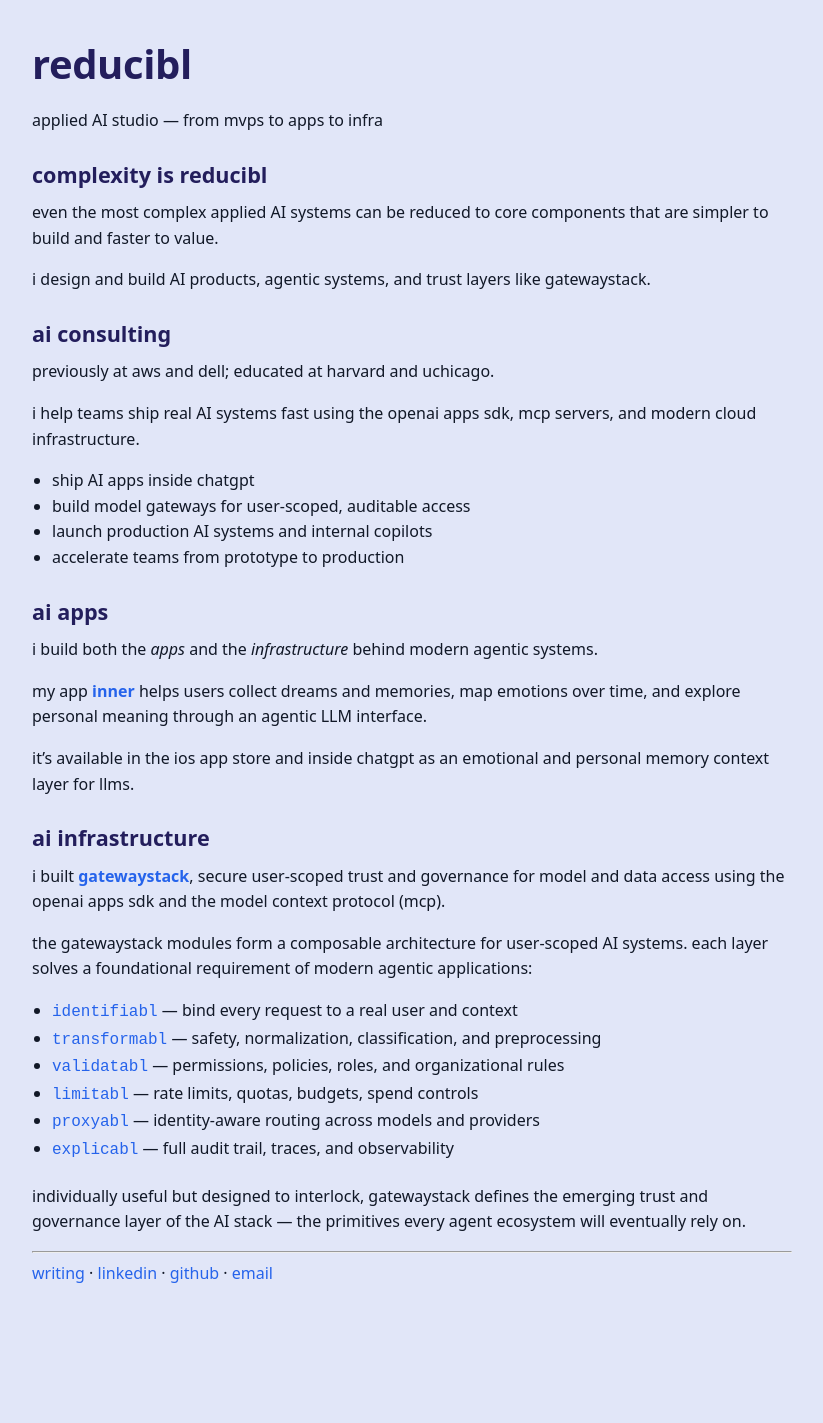
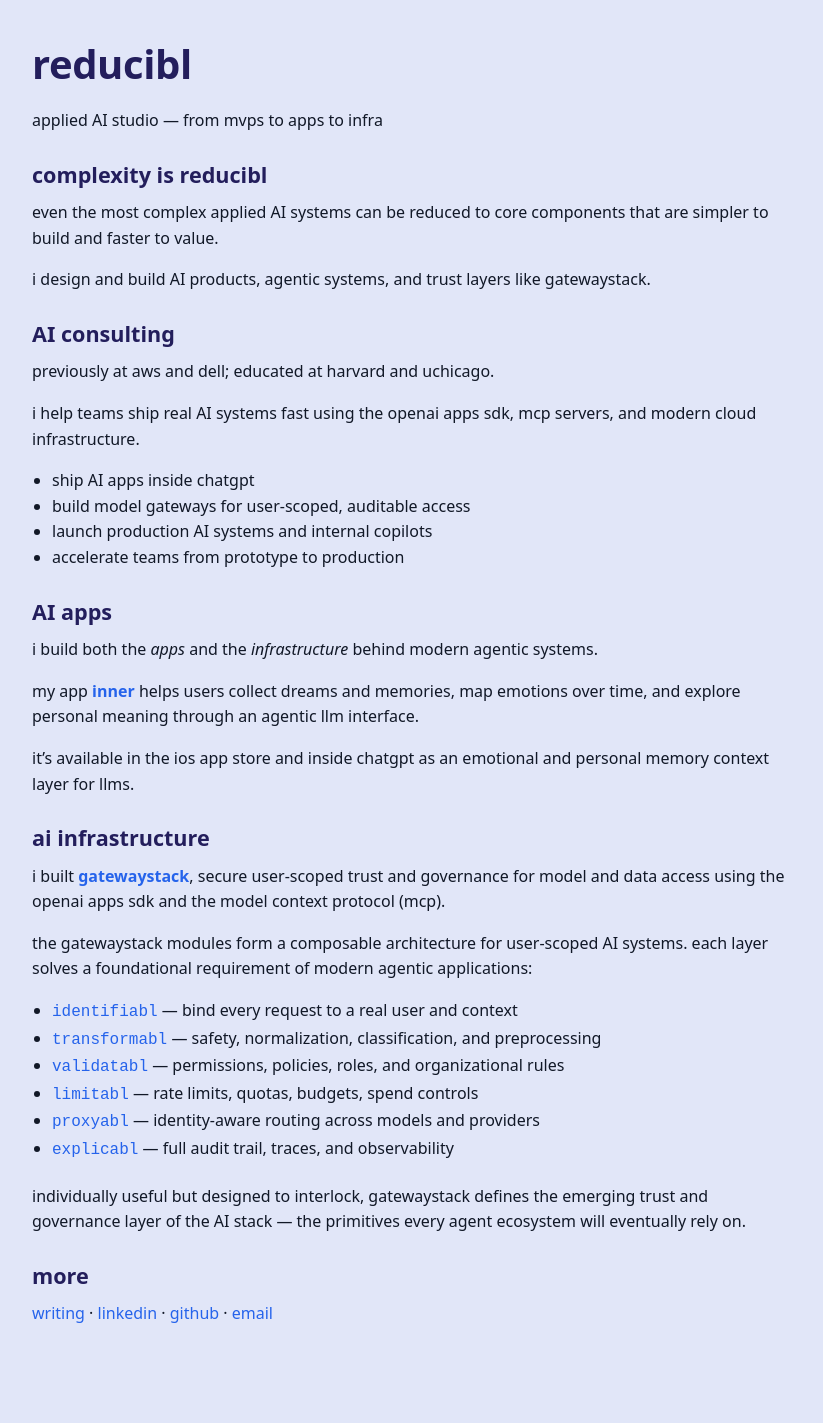
Before and after one commit to davidcrowe/reducibl.com, a Jekyll site: the page built from index.md, in a window 1280 px wide. Shown: the whole page, without its empty margins (228-1051 px from the left). Built offline with Jekyll 4.4.1, drawn with Linux system fonts in a browser that asks for light colours; before the commit the page ends 1382 px from its top, so only the background shows below that.

Commit message:
ux experimentation

```diff
--- a/index.md
+++ b/index.md
@@ -13,7 +13,7 @@ even the most complex applied AI systems can be reduced to core components that
 
 i design and build AI products, agentic systems, and trust layers like gatewaystack.
 
-## ai consulting
+## AI consulting
 
 previously at aws and dell; educated at harvard and uchicago.
 
@@ -24,11 +24,11 @@ i help teams ship real AI systems fast using the openai apps sdk, mcp servers, a
 - launch production AI systems and internal copilots
 - accelerate teams from prototype to production
 
-## ai apps
+## AI apps
 
 i build both the *apps* and the *infrastructure* behind modern agentic systems.
 
-my app [**inner**](https://innerdreamapp.com) helps users collect dreams and memories, map emotions over time, and explore personal meaning through an agentic LLM interface.
+my app [**inner**](https://innerdreamapp.com) helps users collect dreams and memories, map emotions over time, and explore personal meaning through an agentic llm interface.
 
 it’s available in the ios app store and inside chatgpt as an emotional and personal memory context layer for llms.
 
@@ -47,6 +47,6 @@ the gatewaystack modules form a composable architecture for user-scoped AI syste
 
 individually useful but designed to interlock, gatewaystack defines the emerging trust and governance layer of the AI stack — the primitives every agent ecosystem will eventually rely on.
 
----
+## more
 
 [writing](/writing) · [linkedin](https://www.linkedin.com/in/mrdavidcrowe) · [github](https://github.com/davidcrowe) · [email](mailto:david.paul.crowe@gmail.com)
```
